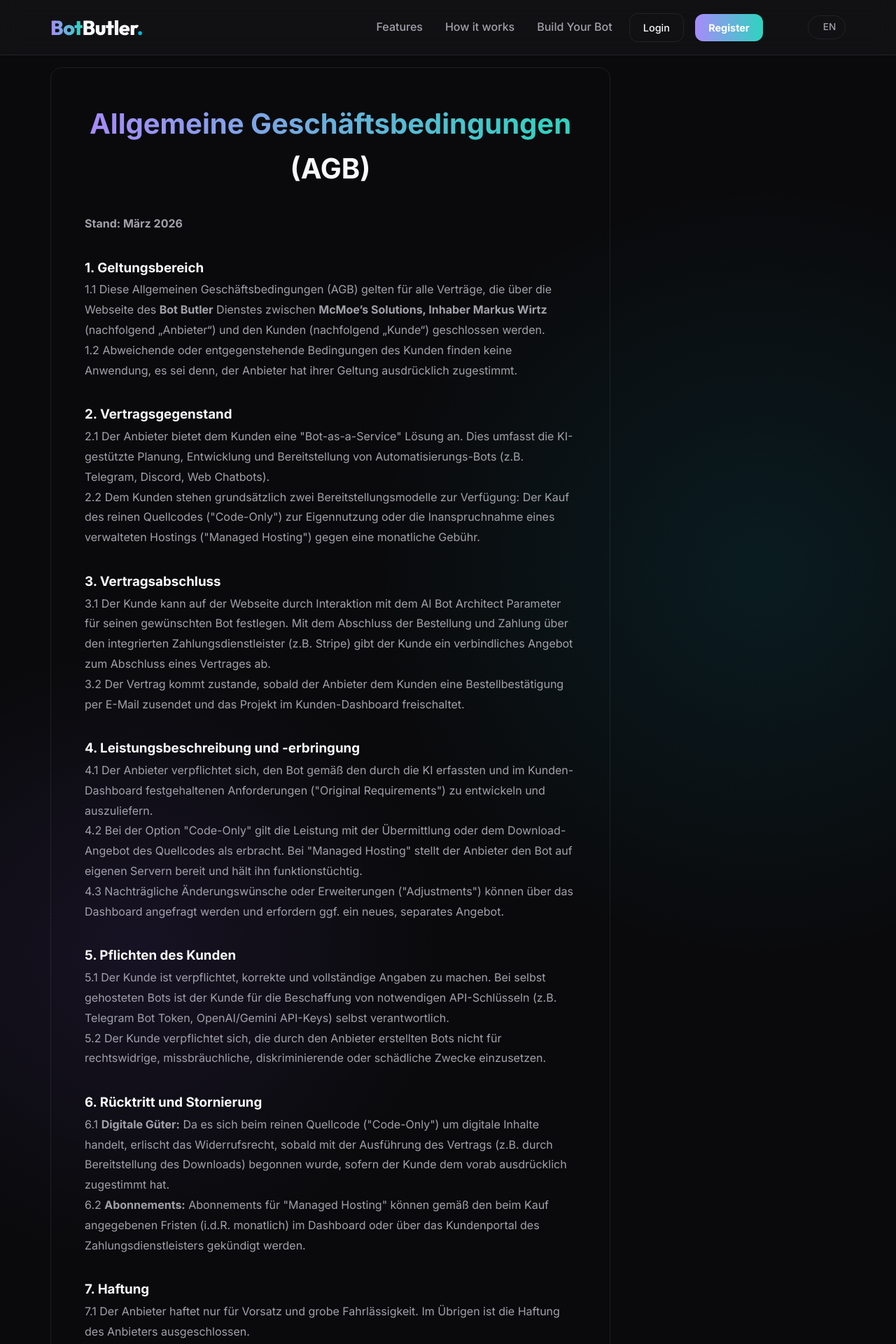
After one commit to McMoes/bot-butler, a Django app: page /de/agb/ in a window 1280 px wide. The commit adds this page. Shown: the top 1920 px of the page at 70% size. Run offline with Django 5.2, Linux system fonts and the light colour scheme; parts of the project's set-up code (start-up, migrations or seed data) failed here and were passed over; some libraries are stand-ins or nearby versions.

Commit message:
feat(legal): add tailored terms of service (AGB) for bot butler

```diff
--- a/pages/urls.py
+++ b/pages/urls.py
@@ -8,4 +8,5 @@ urlpatterns = [
     path('register/', views.RegisterView.as_view(), name='register'),
     path('dashboard/', views.DashboardView.as_view(), name='dashboard'),
     path('bot/<int:pk>/', views.BotDetailView.as_view(), name='bot_detail'),
+    path('agb/', views.AgbView.as_view(), name='agb'),
 ]
--- a/pages/views.py
+++ b/pages/views.py
@@ -12,6 +12,9 @@ class IndexView(TemplateView):
         # Fetch only active categories
         context['categories'] = BotCategory.objects.filter(is_active=True)
         return context
+
+class AgbView(TemplateView):
+    template_name = 'pages/agb.html'
 
 class RegisterView(CreateView):
     form_class = UserCreationForm
--- a/templates/base.html
+++ b/templates/base.html
@@ -78,7 +78,7 @@
             </div>
             <div class="legal-links">
                 <a href="#">{% trans "Privacy Policy" %}</a>
-                <a href="#">{% trans "Terms of Service" %}</a>
+                <a href="{% url 'pages:agb' %}">{% trans "Terms of Service" %}</a>
             </div>
         </div>
     </footer>
--- /dev/null
+++ b/templates/pages/agb.html
@@ -0,0 +1,53 @@
+{% extends 'base.html' %}
+{% load i18n static %}
+
+{% block title %}{% trans "Terms of Service" %} | Bot Butler{% endblock %}
+
+{% block content %}
+<section class="features-section" style="padding-top: 6rem; padding-bottom: 4rem;">
+    <div class="features-container" style="max-width: 800px; text-align: left; background: var(--glass-bg); padding: 3rem; border-radius: 16px; border: 1px solid var(--border-subtle);">
+        <h1 style="margin-bottom: 2rem; font-size: 2.5rem; text-align: center;"><span class="gradient-text">{% trans "Allgemeine Geschäftsbedingungen" %}</span> (AGB)</h1>
+
+        <div class="legal-content" style="color: var(--text-secondary); line-height: 1.8;">
+            <p><strong>Stand: {% now "F Y" %}</strong></p>
+
+            <h3 style="color: var(--text-primary); margin-top: 2rem;">1. Geltungsbereich</h3>
+            <p>1.1 Diese Allgemeinen Geschäftsbedingungen (AGB) gelten für alle Verträge, die über die Webseite des <strong>Bot Butler</strong> Dienstes zwischen <strong>McMoe’s Solutions, Inhaber Markus Wirtz</strong> (nachfolgend „Anbieter“) und den Kunden (nachfolgend „Kunde“) geschlossen werden.</p>
+            <p>1.2 Abweichende oder entgegenstehende Bedingungen des Kunden finden keine Anwendung, es sei denn, der Anbieter hat ihrer Geltung ausdrücklich zugestimmt.</p>
+
+            <h3 style="color: var(--text-primary); margin-top: 2rem;">2. Vertragsgegenstand</h3>
+            <p>2.1 Der Anbieter bietet dem Kunden eine "Bot-as-a-Service" Lösung an. Dies umfasst die KI-gestützte Planung, Entwicklung und Bereitstellung von Automatisierungs-Bots (z.B. Telegram, Discord, Web Chatbots).</p>
+            <p>2.2 Dem Kunden stehen grundsätzlich zwei Bereitstellungsmodelle zur Verfügung: Der Kauf des reinen Quellcodes ("Code-Only") zur Eigennutzung oder die Inanspruchnahme eines verwalteten Hostings ("Managed Hosting") gegen eine monatliche Gebühr.</p>
+
+            <h3 style="color: var(--text-primary); margin-top: 2rem;">3. Vertragsabschluss</h3>
+            <p>3.1 Der Kunde kann auf der Webseite durch Interaktion mit dem AI Bot Architect Parameter für seinen gewünschten Bot festlegen. Mit dem Abschluss der Bestellung und Zahlung über den integrierten Zahlungsdienstleister (z.B. Stripe) gibt der Kunde ein verbindliches Angebot zum Abschluss eines Vertrages ab.</p>
+            <p>3.2 Der Vertrag kommt zustande, sobald der Anbieter dem Kunden eine Bestellbestätigung per E-Mail zusendet und das Projekt im Kunden-Dashboard freischaltet.</p>
+
+            <h3 style="color: var(--text-primary); margin-top: 2rem;">4. Leistungsbeschreibung und -erbringung</h3>
+            <p>4.1 Der Anbieter verpflichtet sich, den Bot gemäß den durch die KI erfassten und im Kunden-Dashboard festgehaltenen Anforderungen ("Original Requirements") zu entwickeln und auszuliefern.</p>
+            <p>4.2 Bei der Option "Code-Only" gilt die Leistung mit der Übermittlung oder dem Download-Angebot des Quellcodes als erbracht. Bei "Managed Hosting" stellt der Anbieter den Bot auf eigenen Servern bereit und hält ihn funktionstüchtig.</p>
+            <p>4.3 Nachträgliche Änderungswünsche oder Erweiterungen ("Adjustments") können über das Dashboard angefragt werden und erfordern ggf. ein neues, separates Angebot.</p>
+
+            <h3 style="color: var(--text-primary); margin-top: 2rem;">5. Pflichten des Kunden</h3>
+            <p>5.1 Der Kunde ist verpflichtet, korrekte und vollständige Angaben zu machen. Bei selbst gehosteten Bots ist der Kunde für die Beschaffung von notwendigen API-Schlüsseln (z.B. Telegram Bot Token, OpenAI/Gemini API-Keys) selbst verantwortlich.</p>
+            <p>5.2 Der Kunde verpflichtet sich, die durch den Anbieter erstellten Bots nicht für rechtswidrige, missbräuchliche, diskriminierende oder schädliche Zwecke einzusetzen.</p>
+
+            <h3 style="color: var(--text-primary); margin-top: 2rem;">6. Rücktritt und Stornierung</h3>
+            <p>6.1 <strong>Digitale Güter:</strong> Da es sich beim reinen Quellcode ("Code-Only") um digitale Inhalte handelt, erlischt das Widerrufsrecht, sobald mit der Ausführung des Vertrags (z.B. durch Bereitstellung des Downloads) begonnen wurde, sofern der Kunde dem vorab ausdrücklich zugestimmt hat.</p>
+            <p>6.2 <strong>Abonnements:</strong> Abonnements für "Managed Hosting" können gemäß den beim Kauf angegebenen Fristen (i.d.R. monatlich) im Dashboard oder über das Kundenportal des Zahlungsdienstleisters gekündigt werden.</p>
+
+            <h3 style="color: var(--text-primary); margin-top: 2rem;">7. Haftung</h3>
+            <p>7.1 Der Anbieter haftet nur für Vorsatz und grobe Fahrlässigkeit. Im Übrigen ist die Haftung des Anbieters ausgeschlossen.</p>
+            <p>7.2 Der Anbieter übernimmt keine Haftung für Ausfälle von Drittanbieter-Schnittstellen (wie Telegram, Discord oder externen KI-APIs), die außerhalb des Einflussbereichs des Anbieters liegen.</p>
+
+            <h3 style="color: var(--text-primary); margin-top: 2rem;">8. Datenschutz</h3>
+            <p>8.1 Der Anbieter verarbeitet personenbezogene Daten des Kunden ausschließlich zur Erfüllung der vertraglichen Pflichten. Die Datenschutzbestimmungen sind in der Datenschutzerklärung einsehbar.</p>
+
+            <h3 style="color: var(--text-primary); margin-top: 2rem;">9. Schlussbestimmungen</h3>
+            <p>9.1 Es gilt das Recht der Bundesrepublik Deutschland.</p>
+            <p>9.2 Sollten einzelne Bestimmungen dieser AGB unwirksam sein, so bleibt die Wirksamkeit der übrigen Bestimmungen unberührt.</p>
+            <p>9.3 Gerichtsstand ist der Sitz des Anbieters, sofern der Kunde Kaufmann, juristische Person des öffentlichen Rechts oder öffentlich-rechtliches Sondervermögen ist.</p>
+        </div>
+    </div>
+</section>
+{% endblock %}
```
Also changed, not shown: locale/de/LC_MESSAGES/django.po, locale/en/LC_MESSAGES/django.po, 2 other files.
